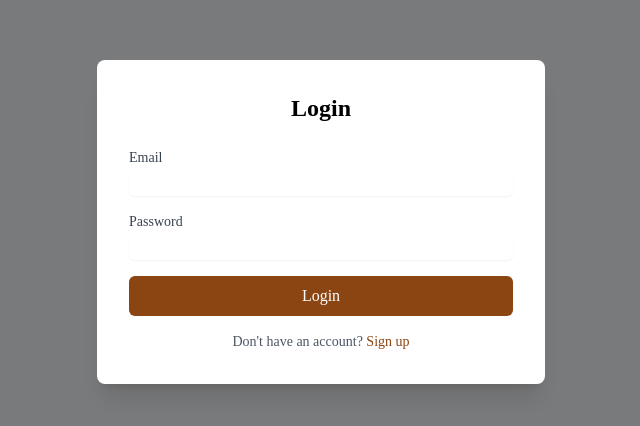
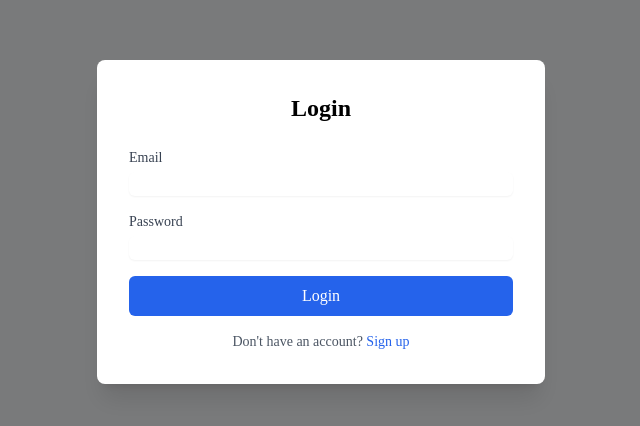
Before and after one commit to russellmoss/milea-quizzes, a website: page quiz-app.html in a window 1280 px wide. Shown: the part 178-604 px from the top of the page, without its empty margins (319-959 px from the left). Drawn offline with nearby package versions, Linux system fonts and the light colour scheme; files that its build step writes are made by us from their sources; files whose address does not match are found by name.

Commit message:
Fixed CSS styling issues for deployment

```diff
--- a/build.js
+++ b/build.js
@@ -66,8 +66,18 @@ filesToCopy.forEach(file => {
 // Build Tailwind CSS
 try {
     console.log('Building Tailwind CSS...');
+    // First ensure src directory exists
+    if (!fs.existsSync('src')) {
+        fs.mkdirSync('src', { recursive: true });
+    }
+
+    // Build Tailwind CSS
     execSync('npx tailwindcss -i ./src/input.css -o ./dist/output.css --minify', { stdio: 'inherit' });
     console.log('Tailwind CSS built successfully');
+
+    // Copy the CSS file to the root directory as well for development
+    fs.copyFileSync('./dist/output.css', './output.css');
+    console.log('Copied output.css to root directory');
 } catch (error) {
     console.error('Error building Tailwind CSS:', error);
     process.exit(1);
--- a/quiz-app.html
+++ b/quiz-app.html
@@ -4,8 +4,7 @@
     <meta charset="UTF-8">
     <meta name="viewport" content="width=device-width, initial-scale=1.0">
     <title>Milea Quiz App</title>
-    <link href="https://cdn.jsdelivr.net/npm/tailwindcss@2.2.19/dist/tailwind.min.css" rel="stylesheet">
-    <link href="styles.css" rel="stylesheet">
+    <link href="output.css" rel="stylesheet">
 </head>
 <body class="bg-gray-100 min-h-screen">
     <!-- Auth Modal -->
--- a/src/input.css
+++ b/src/input.css
@@ -10,12 +10,26 @@
 
 @layer components {
     .button {
-        @apply px-6 py-2 rounded-md font-medium transition-colors;
+        @apply px-4 py-2 rounded-md font-medium transition-colors duration-200;
     }
+
     .button-primary {
-        @apply bg-primary text-white hover:bg-darkBrownHover;
+        @apply bg-blue-600 text-white hover:bg-blue-700;
     }
+
     .button-secondary {
-        @apply bg-white text-primary border-2 border-primary hover:bg-primary hover:text-white;
+        @apply bg-gray-200 text-gray-800 hover:bg-gray-300;
+    }
+
+    .card {
+        @apply bg-white rounded-lg shadow-md p-6 hover:shadow-lg transition-shadow duration-200;
+    }
+
+    .input {
+        @apply mt-1 block w-full rounded-md border-gray-300 shadow-sm focus:border-blue-500 focus:ring-blue-500;
+    }
+
+    .label {
+        @apply block text-sm font-medium text-gray-700;
     }
 }
--- a/tailwind.config.js
+++ b/tailwind.config.js
@@ -1,13 +1,15 @@
 /** @type {import('tailwindcss').Config} */
 module.exports = {
   content: [
-    "./*.{html,js}",
-    "./src/**/*.{html,js}"
+    "./*.html",
+    "./*.js",
+    "./src/**/*.css"
   ],
   theme: {
     extend: {
       colors: {
-        primary: '#8B4513',
+        primary: '#2563eb', // blue-600
+        'primary-dark': '#1d4ed8', // blue-700
         darkBrownHover: '#654321',
         background: '#F5F5DC'
       },
```
